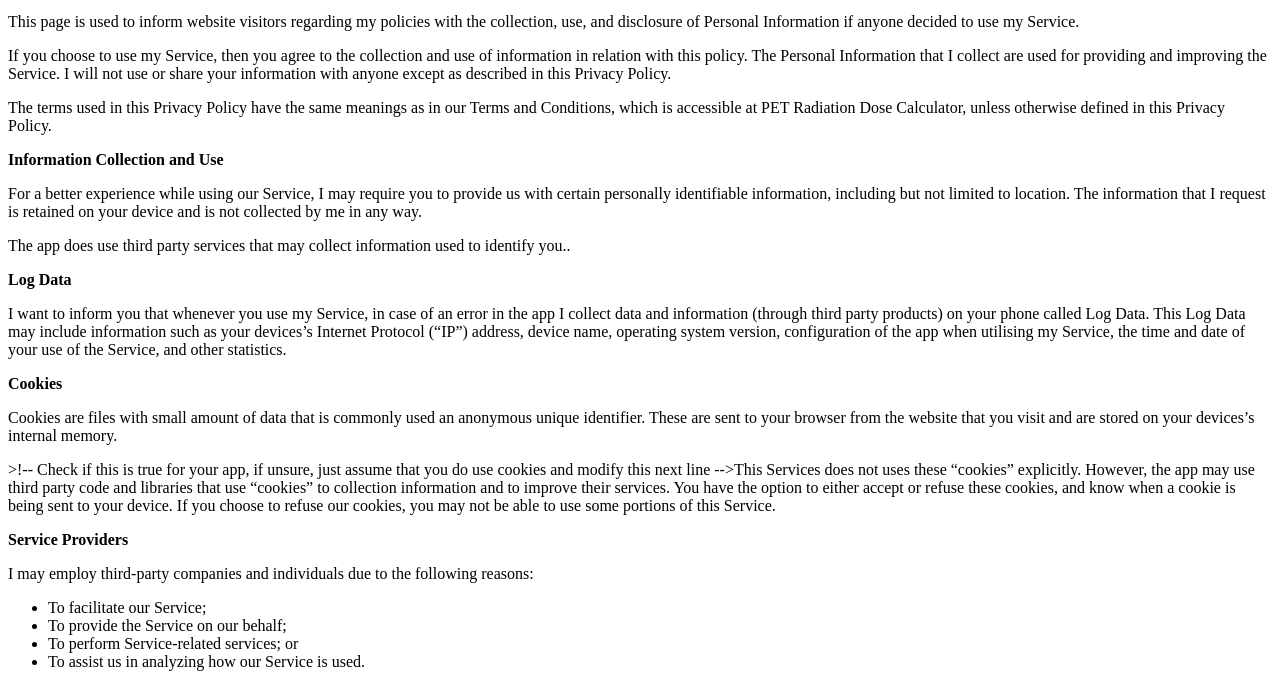
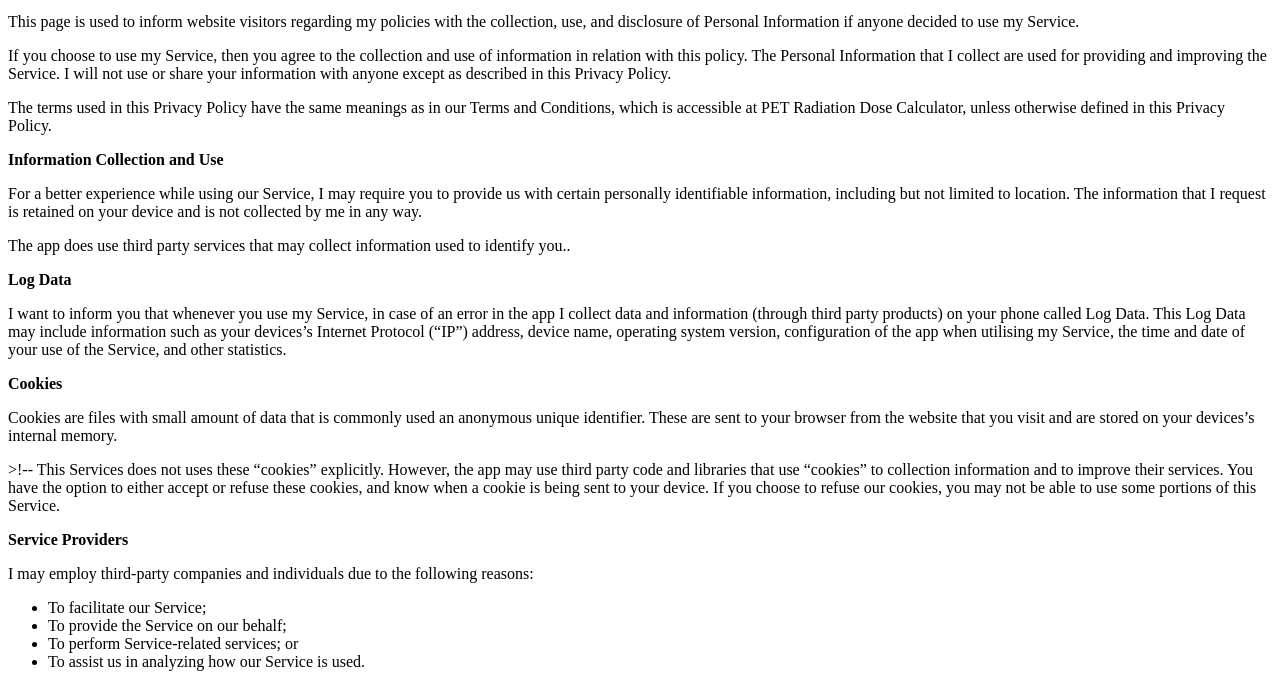
Before and after one commit to mcbrs1a/Privacy-Policy, a plain HTML site: page index.html in a window 1280 px wide. Shown: the part 76-760 px from the top of the page. Drawn offline with Linux system fonts and the light colour scheme.

Commit message:
Update index.html

```diff
--- a/index.html
+++ b/index.html
@@ -30,7 +30,7 @@
 <p>Cookies are files with small amount of data that is commonly used an anonymous unique identifier.
     These are sent to your browser from the website that you visit and are stored on your devices’s
     internal memory.</p>
-<p>>!-- Check if this is true for your app, if unsure, just assume that you do use cookies and modify this next line -->This Services does not uses these “cookies” explicitly. However, the app may use third party code
+<p>>!-- This Services does not uses these “cookies” explicitly. However, the app may use third party code
     and libraries that use “cookies” to collection information and to improve their services. You
     have the option to either accept or refuse these cookies, and know when a cookie is being sent
     to your device. If you choose to refuse our cookies, you may not be able to use some portions of
```
